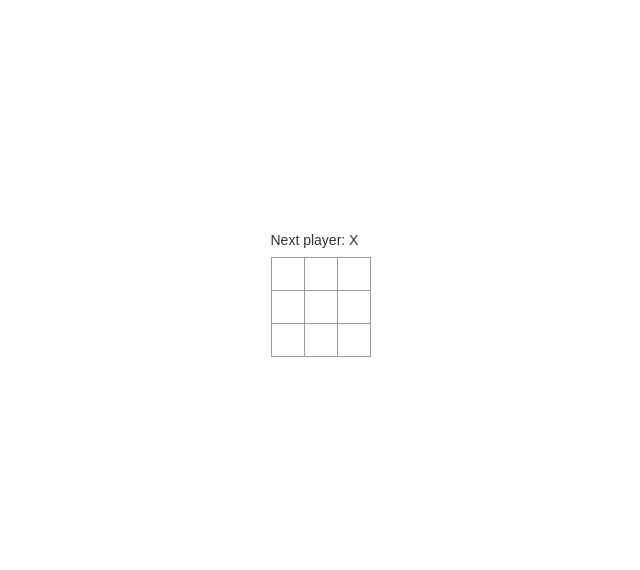
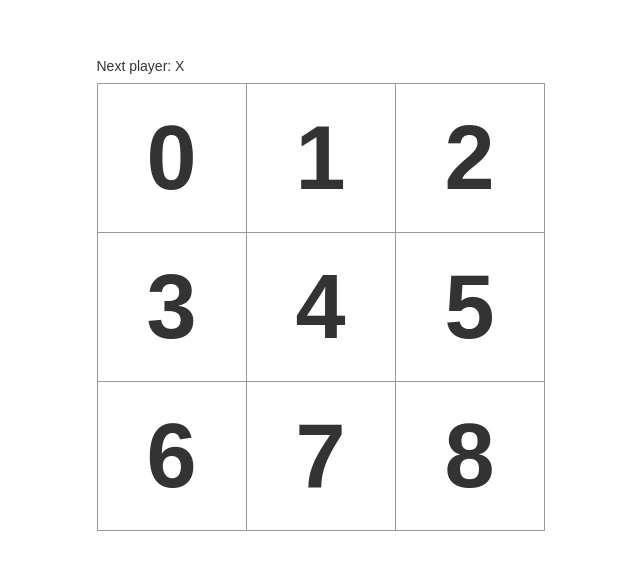
Before and after one commit to SalfromVenice/react-tic-tac-toe, a React app: page / in a window 1280 px wide. Shown: the part 126-696 px from the top of the page, without its empty margins (295-935 px from the left). Built offline with nearby package versions, Linux system fonts and the light colour scheme.

Commit message:
first steps

```diff
--- a/assets/stylesheets/application.scss
+++ b/assets/stylesheets/application.scss
@@ -28,15 +28,15 @@ ol, ul {
   background: #fff;
   border: 1px solid #999;
   float: left;
-  font-size: 24px;
+  font-size: 90px;
   font-weight: bold;
   line-height: 34px;
-  height: 34px;
+  height: 150px;
   margin-right: -1px;
   margin-top: -1px;
   padding: 0;
   text-align: center;
-  width: 34px;
+  width: 150px;
 }
 
 .square:focus {
--- a/src/index.jsx
+++ b/src/index.jsx
@@ -7,7 +7,7 @@ class Square extends React.Component {
   render() {
     return (
       <button className="square">
-        {/* TODO */}
+        {this.props.value}
       </button>
     );
   }
@@ -15,7 +15,7 @@ class Square extends React.Component {
 
 class Board extends React.Component {
   renderSquare(i) {
-    return <Square />;
+    return <Square value={i} />;
   }
 
   render() {
```
